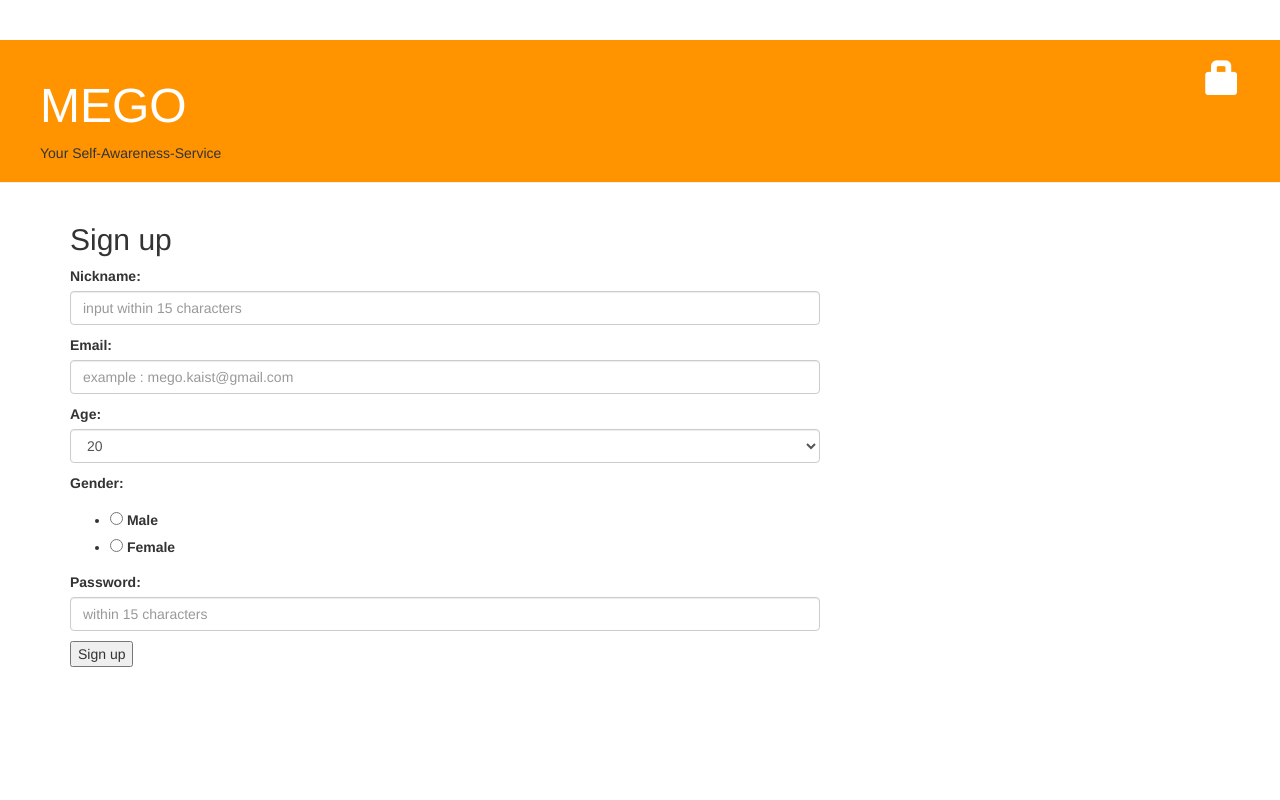
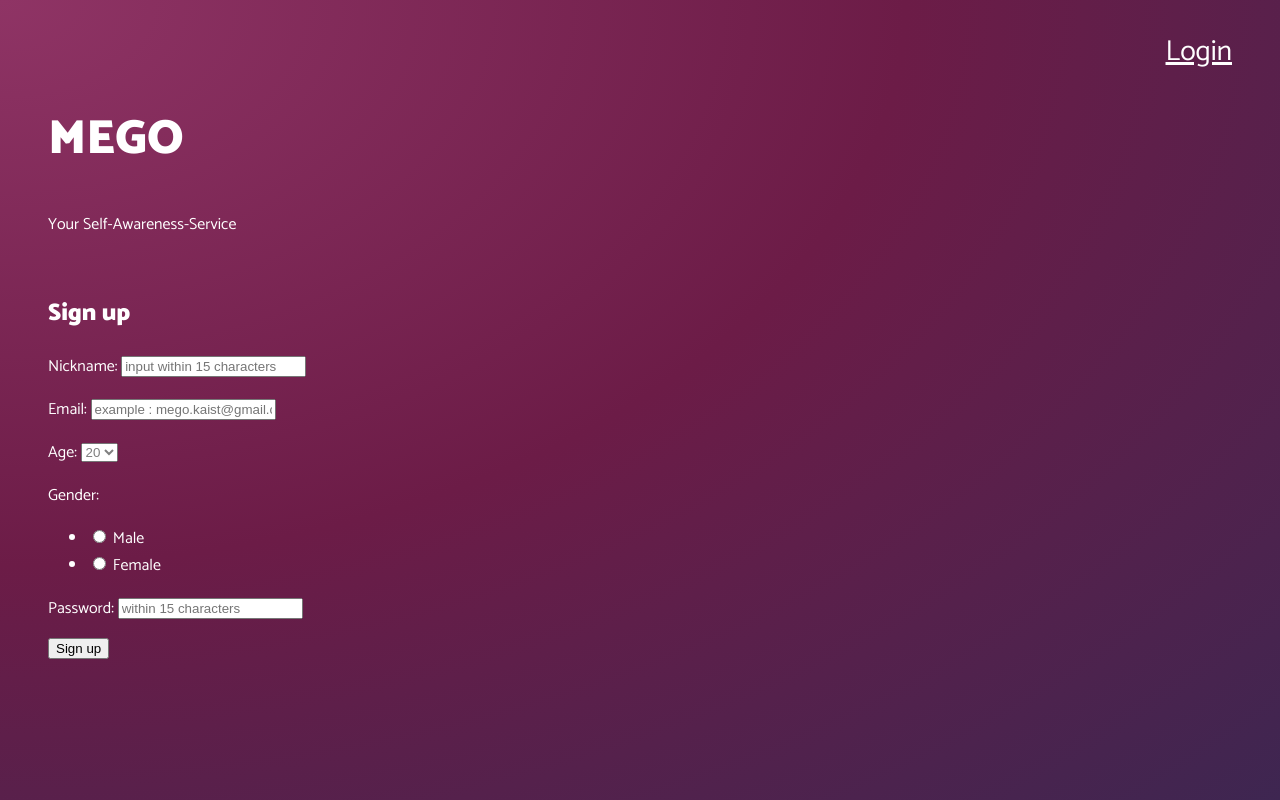
Before and after one commit to JECH2/MEgo_website, a Django app: page /accounts/signup/ in a window 1280 px wide. Run offline with Django 3.2, Linux system fonts and the light colour scheme; some libraries are stand-ins or nearby versions.

Commit message:
Changed front end : background, font

```diff
--- a/MEgo/forms.py
+++ b/MEgo/forms.py
@@ -29,10 +29,10 @@ class UserForm(forms.ModelForm):
         model = User
         fields = ['nickname', 'email', 'age', 'gender', 'password']
         widgets = {
-            'nickname': forms.TextInput(attrs={'class': 'form-control', 'placeholder':'input within 15 characters'}),
-            'email': forms.EmailInput(attrs={'class': 'form-control', 'placeholder':'example : mego.kaist@gmail.com'}),
-            'password' : forms.PasswordInput(attrs={'class': 'form-control','placeholder':'within 15 characters'}),
-            'age' : forms.Select(attrs={'class': 'form-control'}, choices=AGE_CHOICES),
+            'nickname': forms.TextInput(attrs={'class': 'custom-form', 'placeholder':'input within 15 characters'}),
+            'email': forms.EmailInput(attrs={'class': 'custom-form', 'placeholder':'example : mego.kaist@gmail.com'}),
+            'password' : forms.PasswordInput(attrs={'class': 'custom-form','placeholder':'within 15 characters'}),
+            'age' : forms.Select(attrs={'class': 'custom-form'}, choices=AGE_CHOICES),
             'gender' : forms.RadioSelect(attrs=None, choices=GENDER_CHOICES)
         }
     # 글자수 제한
--- a/MEgo/static/css/MEgo.css
+++ b/MEgo/static/css/MEgo.css
@@ -1,5 +1,5 @@
+
 .page-header {
-    background-color: #ff9400;
     margin-top: 0;
     padding: 20px 20px 20px 40px;
 }
@@ -15,9 +15,6 @@
     margin-left: 40px;
 }
 
-h1, h2, h3, h4 {
-    font-family: 'Lobster', cursive;
-}
 
 .date {
     color: #828282;
@@ -45,3 +42,22 @@ h1, h2, h3, h4 {
 .exp h1 a, .exp h1 a:visited {
     color: #000000;
 }
+
+.registration_content {
+}
+
+.custom-form {
+    color: gray;
+}
+
+body {
+    background: radial-gradient( at 0% 0%, rgb(143,52,101) 0%, rgb(108,28,71) 50%, rgb(62,38,81) 100%);
+    font-family: 'Catamaran', sans-serif;
+    font-weight: 400;
+    color: white;
+}
+
+h1, h2, h3, h4 {
+    font-family: 'Catamaran', sans-serif;
+    font-weight: 900;
+}
--- a/MEgo/templates/MEgo/base.html
+++ b/MEgo/templates/MEgo/base.html
@@ -4,22 +4,25 @@
     <head>
         <title>MEGO</title>
         <link href="//fonts.googleapis.com/css?family=Lobster&subset=latin,latin-ext" rel="stylesheet" type="text/css">
-        <link rel="stylesheet" href="{% static 'css/MEgo.css' %}">
-        <link rel="stylesheet" href="//maxcdn.bootstrapcdn.com/bootstrap/3.2.0/css/bootstrap.min.css">
+        <link rel="stylesheet" type="text/css" href="{% static 'css/MEgo.css' %}">
+        <link rel="stylesheet" href="https://fonts.googleapis.com/css2?family=Catamaran:wght@400;900&display=swap">
         <link rel="stylesheet" href="//maxcdn.bootstrapcdn.com/bootstrap/3.2.0/css/bootstrap-theme.min.css">
     </head>
     <body>
         <div class="page-header">
             {% if user.is_authenticated %}
-            <a href="{% url 'support' %}" class="top-menu"><span class="glyphicon glyphicon-info-sign"></span></a>
-            <a href="{% url 'analysis_report' %}" class="top-menu"><span class="glyphicon glyphicon-list-alt"></span></a>
-            <a href="{% url 'experience_new' %}" class="top-menu"><span class="glyphicon glyphicon-plus-sign"></span></a>
-            <a href="{% url 'new_question' %}" class="top-menu"><span class="glyphicon glyphicon-question-sign"></span></a>
-            <a href="{% url 'logout' %}" class="top-menu"><span class="glyphicon glyphicon-off"></span></a>
-            <p class="top-menu"><small> Hello, {{ user.nickname }}!</small></p>
+            <a href="{% url 'support' %}" class="top-menu"><small>Support</small></a>
+            <a href="{% url 'analysis_report' %}" class="top-menu"><small>Analysis_report</small></a>
+            <a href="{% url 'experience_new' %}" class="top-menu"><small>Experience_new</small></a>
+            <a href="{% url 'new_question' %}" class="top-menu"><small>New_question</small></a>
+            <a href="{% url 'logout' %}" class="top-menu"><small>Logout</small></a>
+            <a class="top-menu"><small> Hello, {{ user.nickname }}!</small></a>
+
             {% else %}
-            <a href="{% url 'login' %}" class="top-menu"><span class="glyphicon glyphicon-lock"></span></a>
+            <a href="{% url 'login' %}" class="top-menu"><small>Login</small></a>
             {% endif %}
+        </div>
+        <div class="page-header">
             <h1><a href="{% url 'experience_list' %}">MEGO</a></h1>
             <p> Your Self-Awareness-Service </p>
         </div>
--- a/MEgo/templates/registration/login.html
+++ b/MEgo/templates/registration/login.html
@@ -1,10 +1,12 @@
-{% extends "MEgo/base.html" %}
+
+
+{% extends "registration/login_base.html" %}
 
 {% block content %}
     {% if form.errors %}
         <p>Your username and password didn't match. Please try again.</p>
     {% endif %}
-    <h2>Sign in</h2>
+    <h1>MEGO</h1>
     <form method="post" action="{% url 'login' %}">
     {% csrf_token %}
         <table>
```
Also changed, not shown: MEgo/templates/registration/login_base.html (added, +21 -0 lines), db.sqlite3, 1 other file.
